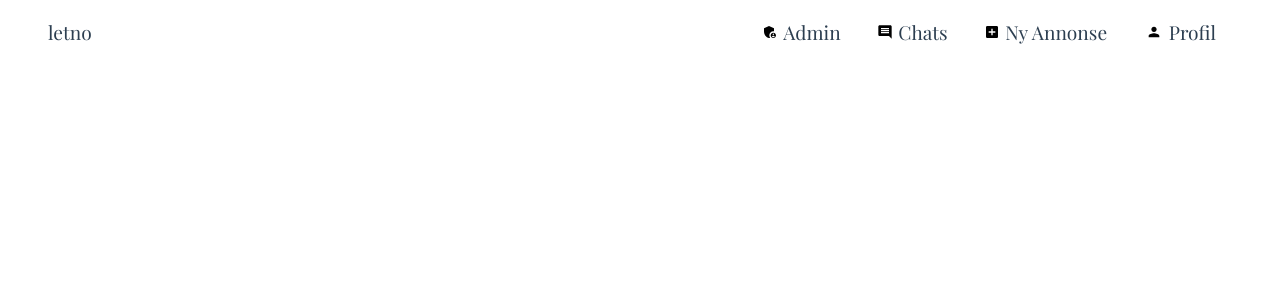
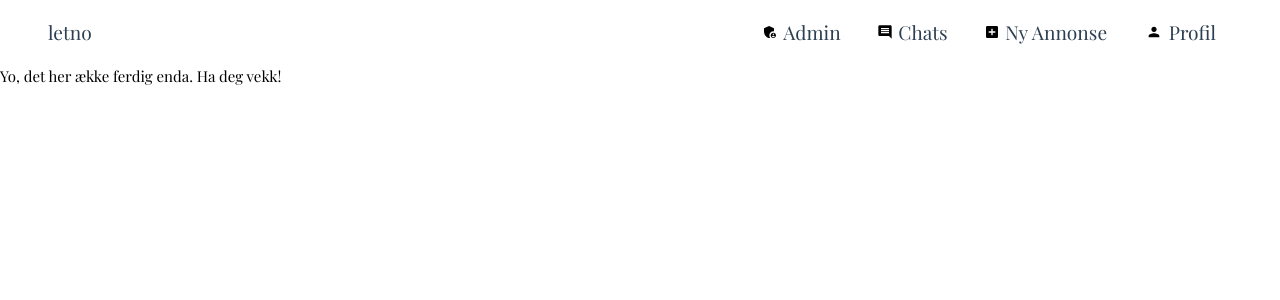
Before and after one commit to BeatsuDev/let, a Vue app in the folder frontend/: page /create-listing in a window 1280 px wide. Shown: the top 300 px of the page. Built offline with nearby package versions, Linux system fonts and the light colour scheme.

Commit message:
chore: stopped linter complaining

```diff
--- a/frontend/src/views/CreateListingView.vue
+++ b/frontend/src/views/CreateListingView.vue
@@ -3,7 +3,7 @@
 </script>
 
 <template>
-
+    <div class="wrapper">Yo, det her ække ferdig enda. Ha deg vekk!</div>
 </template>
 
 <style scoped>
```
